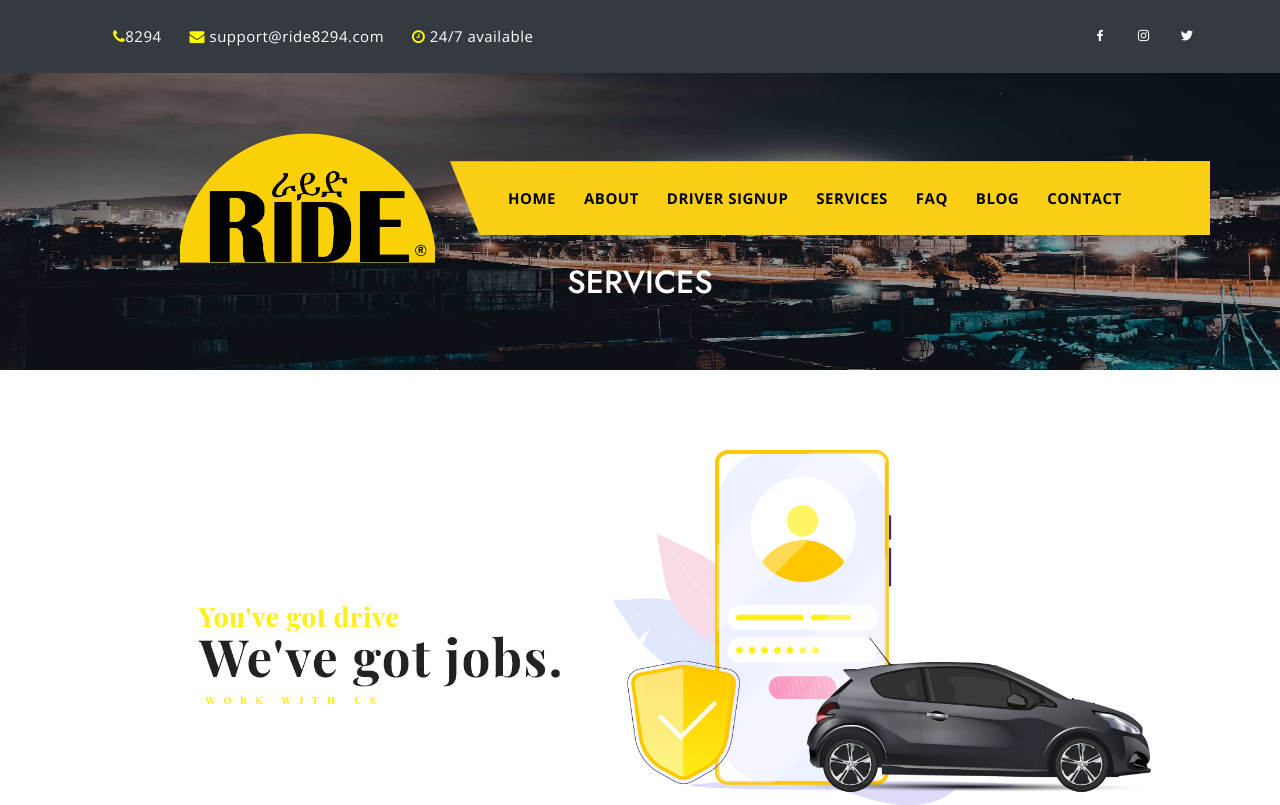
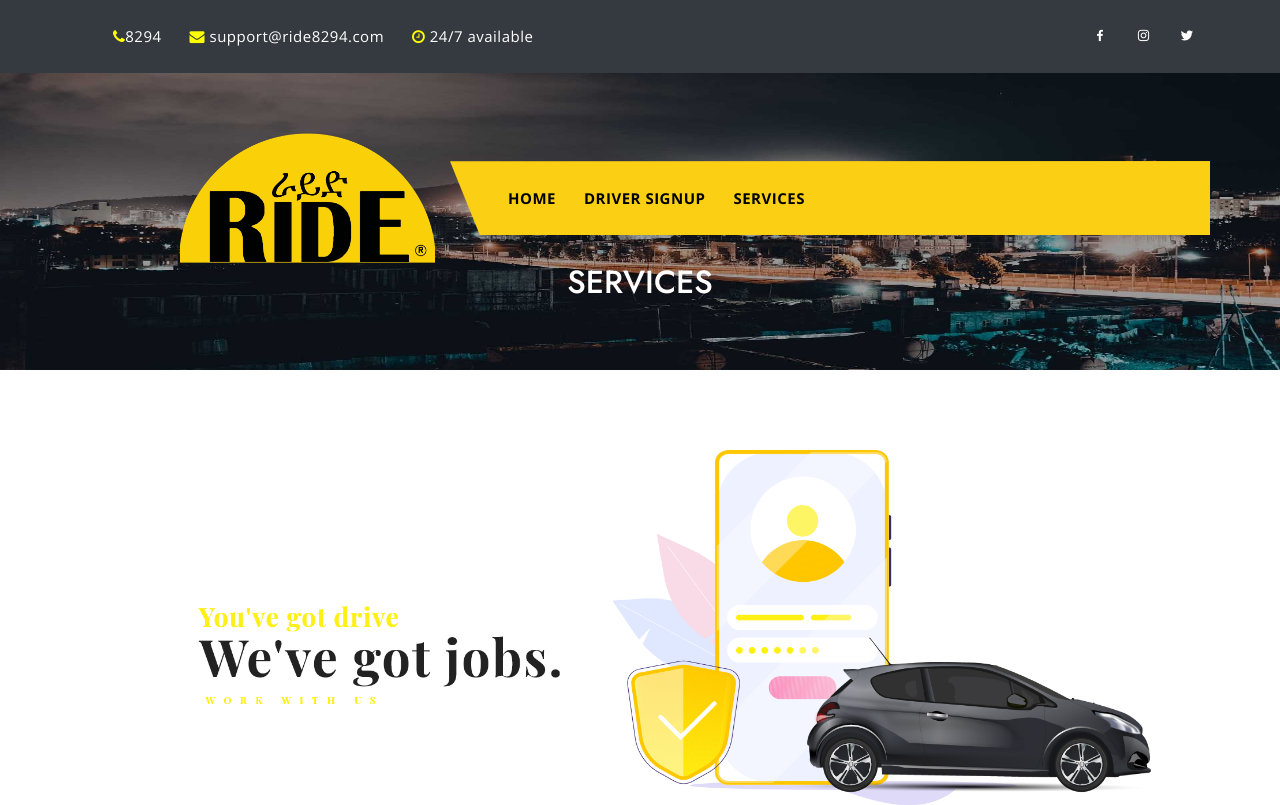
Before and after one commit to Alazar-dev/ride-final, a website with bundled scripts: page allowed_vehicles.html in a window 1280 px wide. Shown: the top 805 px of the page. Built offline with nearby package versions, Linux system fonts and the light colour scheme.

Commit message:
removed links of removed pages

```diff
--- a/allowed_vehicles.html
+++ b/allowed_vehicles.html
@@ -60,12 +60,8 @@
             <nav class="nav-menu d-none d-lg-block">
               <ul class="mt-3 mb-3">
                 <li><a href="index.html"><strong>HOME</strong></a></li>
-                <li><a href="about.html"><strong>ABOUT</strong></a></li>
                 <li><a href="booking.html"><strong>DRIVER SIGNUP</strong></a></li>
                 <li><a href="./services"><strong>SERVICES</strong></a></li>
-                <li><a href="./faq.html"><strong>FAQ</strong></a></li>
-                <li><a href="./blog.html"><strong>BLOG</strong></a></li>
-                <li><a href="./contact.html"><strong>CONTACT</strong></a></li>
               </ul>
             </nav>
           </div>
```
Also changed, not shown: billing.html (+0 -4 lines), booking.html (+0 -4 lines), elligibility.html (+0 -4 lines), index.html (+0 -4 lines), registeration.html (+0 -4 lines), services.html (+0 -4 lines).
